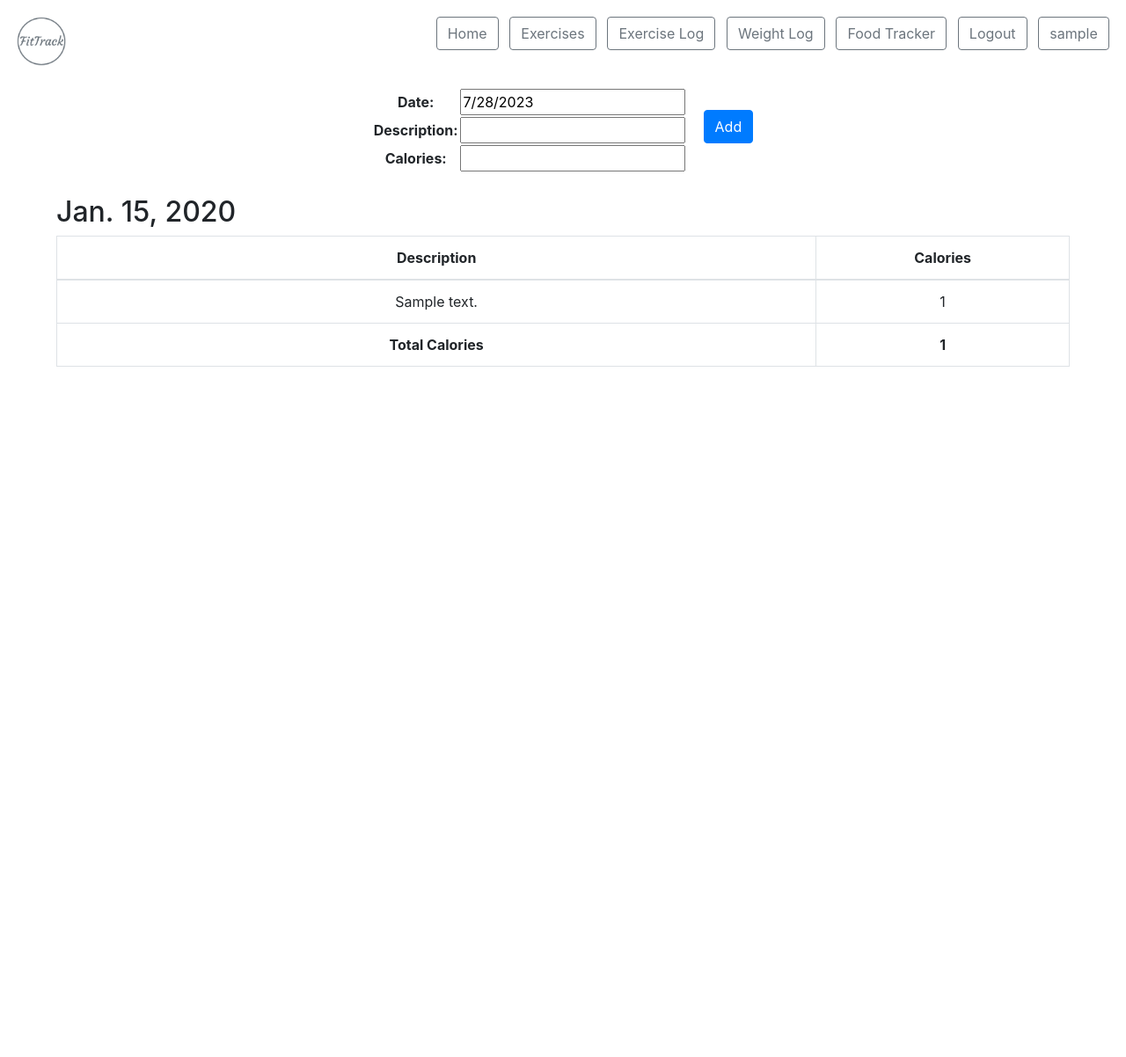
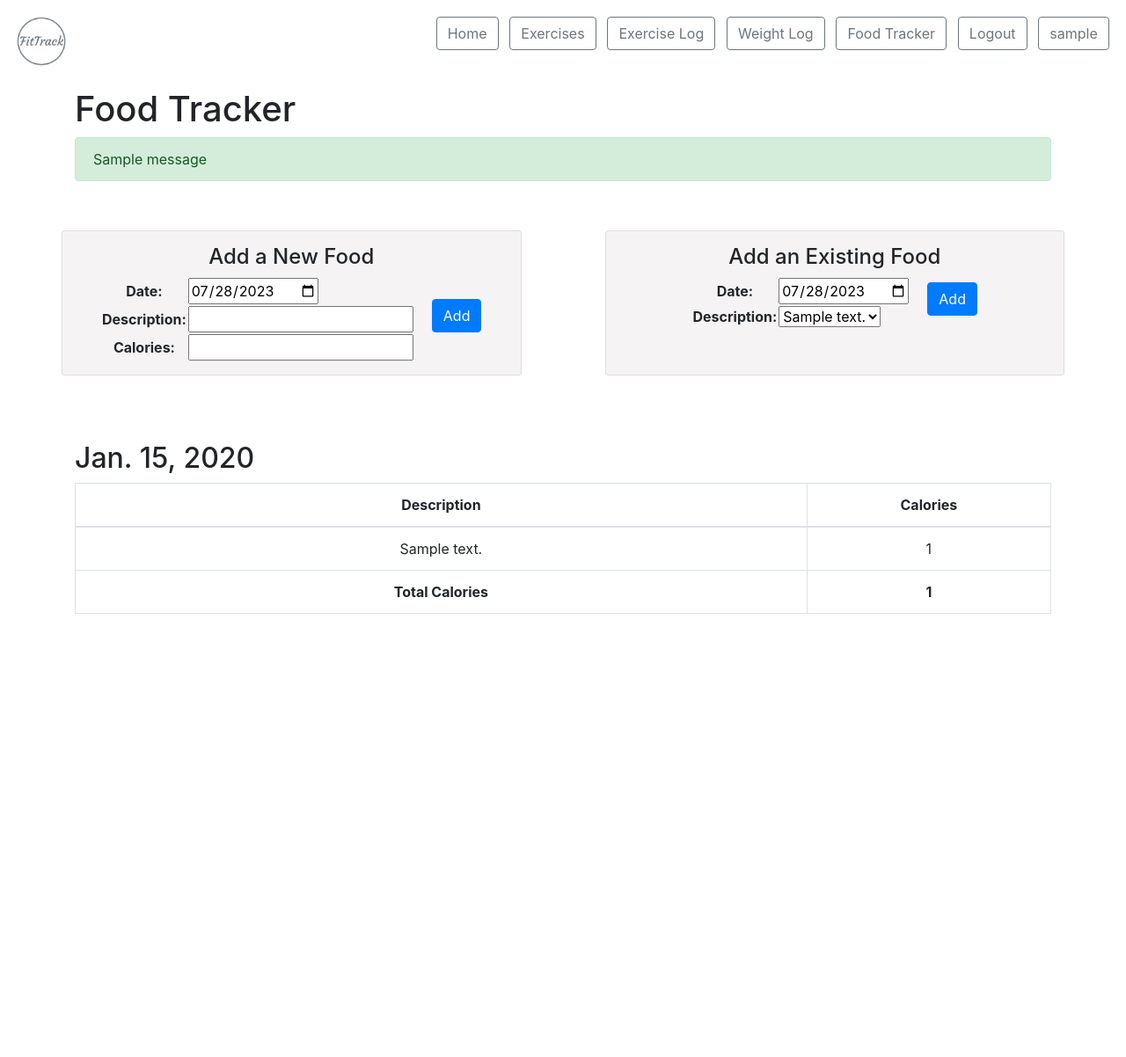
Before and after one commit to Lemetist/ActivityWatch, a Django app: page /foodtracker/ in a window 1280 px wide. Shown: the whole page at 88% size. Before the commit the page ends 417 px from the top, so only its background shows below. Run offline with Django 3.2, Linux system fonts and the light colour scheme; a user stored in the database is signed in; tables that the repository leaves empty hold one stand-in row (values such as "Sample post"); one stand-in notice (Sample message) is shown; some libraries are stand-ins or nearby versions.

Commit message:
Implement reusable food, responsiveness, and some aesthetic changes

```diff
--- a/app/forms.py
+++ b/app/forms.py
@@ -2,6 +2,7 @@ from django import forms
 from django.utils import timezone
 from django.contrib.auth.models import User
 from django.contrib.auth.forms import UserCreationForm, AuthenticationForm
+from .models import Food_Entry
 
 
 class UserRegistrationForm(UserCreationForm):
@@ -28,8 +29,22 @@ class UserAuthenticationForm(AuthenticationForm):
 class WeightLogForm(forms.Form):
     weight = forms.CharField(label='Enter Weight', max_length=5)
 
+class DateInput(forms.DateInput):
+    input_type = 'date'
 
 class FoodForm(forms.Form):
-    date = forms.DateField(label="Date", input_formats=['%-m/%-d/%Y', '%m/%d/%Y'], initial=timezone.now().strftime('%-m/%-d/%Y'))
+    date = forms.DateField(widget=DateInput, initial=timezone.now)
     description = forms.CharField(label="Description", max_length=300)
     calories = forms.IntegerField(label="Calories")
+
+class FoodFormTheSecond(forms.Form):
+    date = forms.DateField(widget=DateInput, initial=timezone.now)
+    description = forms.ChoiceField(choices=[], required=True)
+
+    def __init__(self, *args, **kwargs):
+        self.request = kwargs.pop("request")
+        super(FoodFormTheSecond, self).__init__(*args, **kwargs)
+        # test = Food_Entry.objects.filter(user=self.request.user).order_by('description').values_list("description", flat=True).distinct()
+        # test = Food_Entry.objects.filter(user=self.request.user).order_by('description')
+        # self.fields['description'] = forms.ModelChoiceField(label="Description", queryset=test)
+        self.fields['description'].choices = Food_Entry.objects.filter(user=self.request.user).order_by('description').values_list("description", "description").distinct()
--- a/app/models.py
+++ b/app/models.py
@@ -28,8 +28,11 @@ class WeightLog(models.Model):
 class Food_Entry(models.Model):
     date = models.DateField(default=timezone.now)
     description = models.CharField(max_length=300)
-    calories = models.IntegerField()
+    calories = models.PositiveIntegerField()
     user = models.ForeignKey(User, on_delete=models.CASCADE)
 
     def __str__(self):
         return self.description
+
+    # class Meta:
+    #     unique_together = ('user', 'description')
--- a/app/templates/app/foodtracker.html
+++ b/app/templates/app/foodtracker.html
@@ -22,8 +22,8 @@
         float: left;
     }
     .boxes{
-        margin-left: 5%;
-        margin-right: 5%;
+        <!-- margin-left: 5%; -->
+        <!-- margin-right: 5%; -->
         <!-- margin-top: 2%; -->
         width: 95%;
         height: 700px;
@@ -37,11 +37,28 @@
     .date {
         float: left;
     }
-    .add-form {
+    .centered-div {
         display: flex;
         justify-content: center;
         align-items: center;
-        margin-bottom: 2%;
+    }
+    .add-form {
+        margin-top: 5%;
+        margin-bottom: 5%;
+    }
+    .fade {
+        animation: fadeinout 4s linear 1 forwards;
+    }
+    .content-section {
+        background: #f5f3f3;
+        padding: 15px 20px;
+        border: 1px solid #dddddd;
+        border-radius: 3px;
+        margin-bottom: 20px;
+      }
+    @keyframes fadeinout {
+        0% { opacity: 0; }
+        100% { opacity: 1; }
     }
     @media screen and (max-width: 630px){
         .btn-outline-secondary{
@@ -73,19 +90,60 @@
 {% endblock style %}
 
 {% block body %}
+    <div class="container">
+        <h1>Food Tracker</h1>
+
+        {% for message in messages %}
+            <div class="alert alert-{{ message.tags }} fade" role="alert">
+                {{ message }}
+            </div>
+        {% endfor %}
+
         <div class="add-form">
+            <div class="row">
+                <div class="col content-section">
+                    <div class="centered-div">
+                        <h4>Add a New Food</h4>
+                    </div>
+                    <div class="centered-div">
                         <form class="form-inline" action="" method="post">
                             {% csrf_token %}
                             <table>
                                 {{ form }}
                             </table>
                             <div class="add">
-                <button type="submit" class="add btn btn-primary mb-2">Add</button>
+                                <button type="submit" name="sub_btn_1" class="add btn btn-primary mb-2">Add</button>
                             </div>
                         </form>
                     </div>
+                </div>
+                <div class="col-1"></div>
+                <div class="col content-section">
+                    <div class="centered-div">
+                        <h4>Add an Existing Food</h4>
+                    </div>
+                    <div class="centered-div">
+                        <form class="form-inline" action="" method="post">
+                            {% csrf_token %}
+                            <table>
+                                {{ form_2 }}
+                            </table>
+                            <div class="add">
+                                <button type="submit" name="sub_btn_2" class="add btn btn-primary mb-2">Add</button>
+                            </div>
+                        </form>
+                    </div>
+                </div>
+            </div>
+        </div>
 
         <div class="boxes">
+            {% if not data %}
+                <div class="centered-div">
+                    <i><b>No data to view.  Try adding an entry!</b></i>
+                </div>
+            {% endif %}
+
             {% for date, foods in data.items %}
                 <div class="date">
                     {% if date == today_date %}
@@ -122,4 +180,7 @@
                 </table>
             {% endfor %}
         </div>
+    </div>
+
+
 {% endblock body %}
--- a/app/views.py
+++ b/app/views.py
@@ -1,10 +1,12 @@
 from django.shortcuts import redirect, render
+from django.contrib import messages
 from django.http import HttpResponse
 from datetime import date, datetime, timedelta
 from django.contrib.auth.decorators import login_required
 from django.utils import timezone
 from .models import Food_Entry
 from .forms import FoodForm
+from .forms import FoodFormTheSecond
 from .models import Exercise
 from .models import WeightLog
 from .forms import WeightLogForm
@@ -75,12 +77,39 @@ def exerciselog(request):
 
 @login_required
 def foodtracker(request):
-    if request.method == 'POST':
+    # Handling form submissions
+    if request.method == 'POST' and 'sub_btn_1' in request.POST:
         form_sub = FoodForm(request.POST)
         if form_sub.is_valid():
-            f = Food_Entry(date=form_sub.cleaned_data['date'], description=form_sub.cleaned_data['description'], calories=form_sub.cleaned_data['calories'], user=request.user)
+            # Ensuring calories match description if already in database
+            if Food_Entry.objects.filter(user=request.user, description=form_sub.cleaned_data['description']).exists():
+                old_entry = Food_Entry.objects.filter(user=request.user, description=form_sub.cleaned_data['description']).first()
+                if old_entry.calories != form_sub.cleaned_data['calories']:
+                    messages.error(request, "ERROR: Reused descriptions must match calories!", extra_tags='danger')
+                else:
+                    f = Food_Entry(date=form_sub.cleaned_data['date'], description=form_sub.cleaned_data['description'], calories=form_sub.cleaned_data['calories'], user=request.user)
+                    f.save()
+            # Ensuring calories are 0 or greater
+            elif form_sub.cleaned_data['calories'] < 0:
+                messages.error(request, "ERROR: Calories must be greater or equal to 0!", extra_tags='danger')
+            else:
+                f = Food_Entry(date=form_sub.cleaned_data['date'], description=form_sub.cleaned_data['description'], calories=form_sub.cleaned_data['calories'], user=request.user)
+                f.save()
+                messages.success(request, "Successfully added " + form_sub.cleaned_data['description'] + ".", extra_tags='success')
+    if request.method == 'POST' and 'sub_btn_2' in request.POST:
+        form_sub = FoodFormTheSecond(request.POST, request=request)
+        if form_sub.is_valid():
+            f = Food_Entry.objects.filter(user=request.user, description=form_sub.cleaned_data['description']).first()
+            f.pk = None
+            f.date = form_sub.cleaned_data["date"]
             f.save()
+            messages.success(request, "Successfully added " + form_sub.cleaned_data['description'] + ".")
+
+    # Creating forms
     form = FoodForm()
+    form_2 = FoodFormTheSecond(request=request)
+
+    # Getting data
     entries = Food_Entry.objects.filter(user=request.user).order_by('-date')
     data = {}
     for e in entries:
@@ -94,10 +123,13 @@ def foodtracker(request):
         for foods in data[date]:
             sum = sum + foods.calories
         total_calories[date] = sum
+
+    # Passing info
     context = {
         'title': 'Food Tracker',
         'data': data,
         'form': form,
+        'form_2': form_2,
         'total_calories': total_calories,
         'today_date': timezone.now().date(),
         'yesterday_date': timezone.now().date() - timedelta(days=1)
```
Lines whose indentation alone changed are shown as unchanged.
